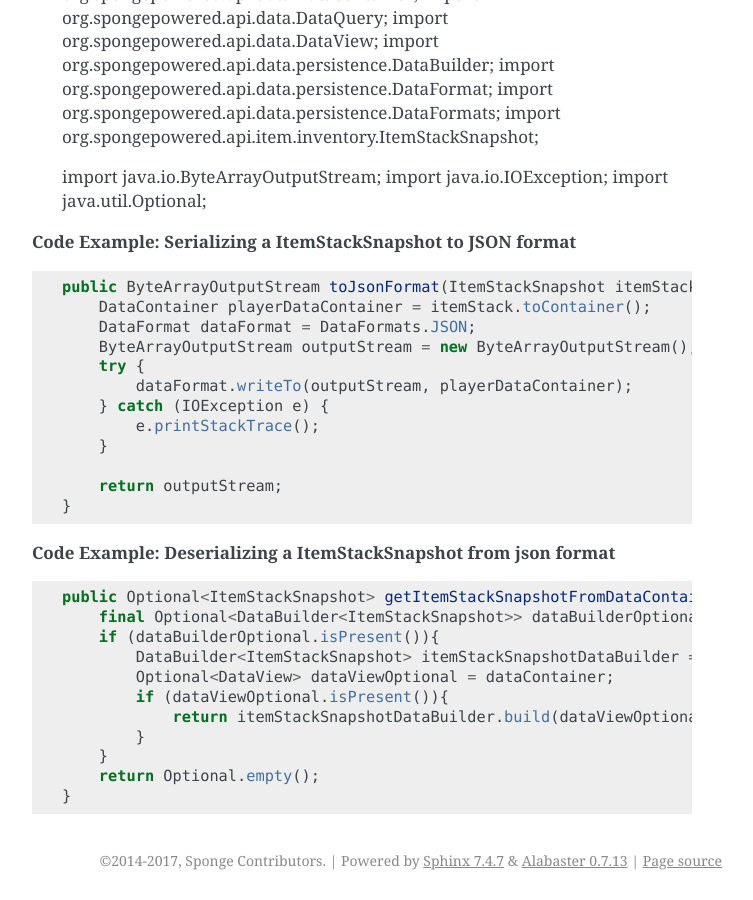
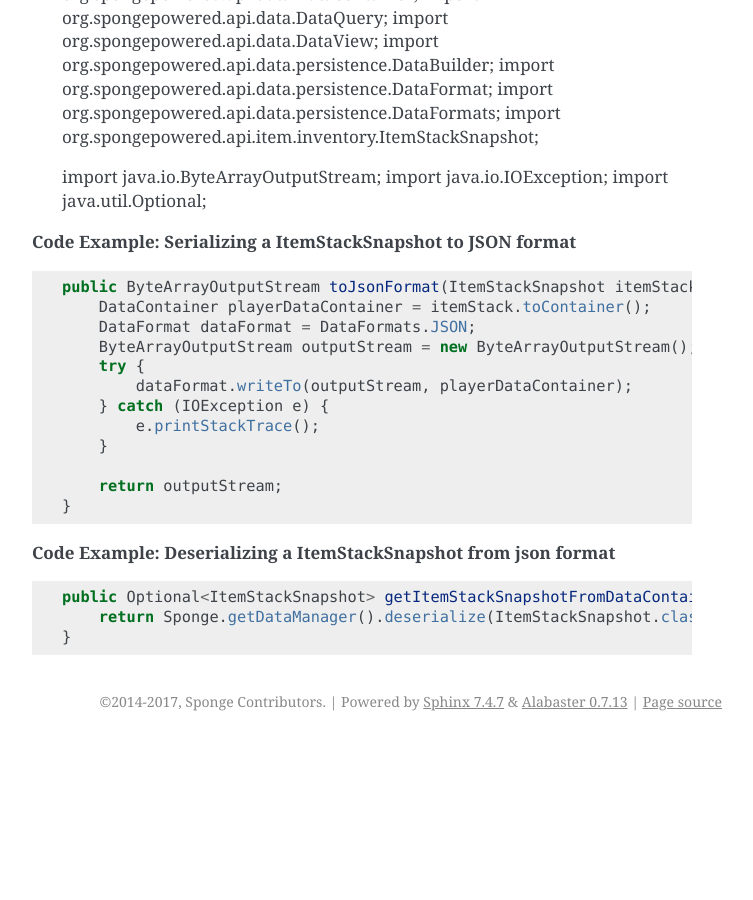
Before and after one commit to SpongePowered/SpongeDocs, a Sphinx documentation site: the page built from source/plugin/data/serialization.rst, in a window 1280 px wide and 900 px high, scrolled down 2891 px. Shown: the whole window, without its empty margins (388-1141 px from the left). Built offline with Sphinx 7.4.7, drawn with Linux system fonts in a browser that asks for light colours; pages that are not in the unit, such as notebooks, are missing from menus; cross-references to code outside the pages are shown as plain code; after the commit the page ends 3632 px from its top, so only the background shows below that.

Commit message:
changed the example over to the build in method

```diff
--- a/source/plugin/data/serialization.rst
+++ b/source/plugin/data/serialization.rst
@@ -171,13 +171,5 @@ For this example we will use :javadoc:`DataFormats#JSON` to translate a ItemStac
 .. code-block:: java
 
     public Optional<ItemStackSnapshot> getItemStackSnapshotFromDataContainer(DataContainer dataContainer){
-        final Optional<DataBuilder<ItemStackSnapshot>> dataBuilderOptional =            Sponge.getDataManager().getBuilder(ItemStackSnapshot.class);
-        if (dataBuilderOptional.isPresent()){
-            DataBuilder<ItemStackSnapshot> itemStackSnapshotDataBuilder = dataBuilderOptional.get();
-            Optional<DataView> dataViewOptional = dataContainer;
-            if (dataViewOptional.isPresent()){
-                return itemStackSnapshotDataBuilder.build(dataViewOptional.get());
-            }
-        }
-        return Optional.empty();
+        return Sponge.getDataManager().deserialize(ItemStackSnapshot.class, dataContainer);
     }
```
